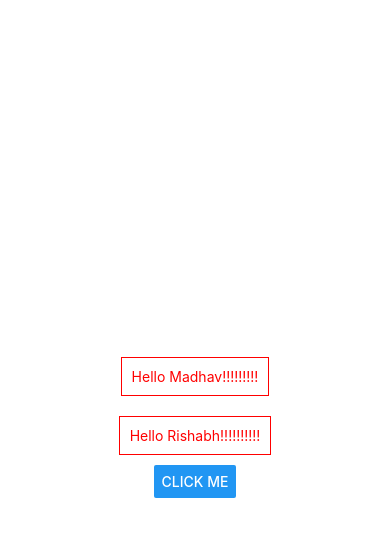
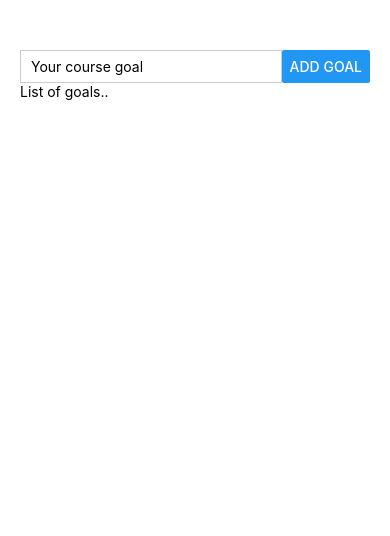
Before and after one commit to therishabh/react-native-todo, a React Native app: screen / in a window 390 px wide. Shown: the top 536 px of the page. Built offline with nearby package versions, Linux system fonts and the light colour scheme.

Commit message:
create layout using flexbox

```diff
--- a/App.js
+++ b/App.js
@@ -1,28 +1,34 @@
-import { StyleSheet, Text, View, Button } from "react-native";
+import { StyleSheet, Text, View, Button, TextInput } from "react-native";
 
 export default function App() {
   return (
-    <View style={styles.container}>
-      <Text style={styles.dummyText}>Hello Madhav!!!!!!!!!</Text>
-      <Text style={styles.dummyText}>Hello Rishabh!!!!!!!!!!</Text>
-      <Button title="Click Me" />
+    <View style={styles.appContainer}>
+      <View style={styles.inputContainer}>
+        <TextInput style={styles.TextInput} placeholder="Your course goal" />
+        <Button title="Add Goal" />
+      </View>
+      <View>
+        <Text>List of goals..</Text>
+      </View>
     </View>
   );
 }
 
 const styles = StyleSheet.create({
-  container: {
-    flex: 1,
-    backgroundColor: "#fff",
-    alignItems: "center",
-    justifyContent: "center",
+  appContainer: {
+    paddingTop: 50,
+    paddingBottom: 50,
+    paddingLeft: 20,
+    paddingRight: 20,
   },
-  dummyText: {
-    color: "red",
-    margin: 10,
-    borderWidth: 1,
-    borderColor: "red",
-    borderStyle: "solid",
-    padding: 10,
+  inputContainer : {
+    flexDirection: "row",
+    justifyContent: 'space-between'
   },
-});
+  TextInput: {
+    borderWidth:1,
+    borderColor: '#ccc',
+    width: '80%',
+    paddingLeft: 10
+  }
+})
```
